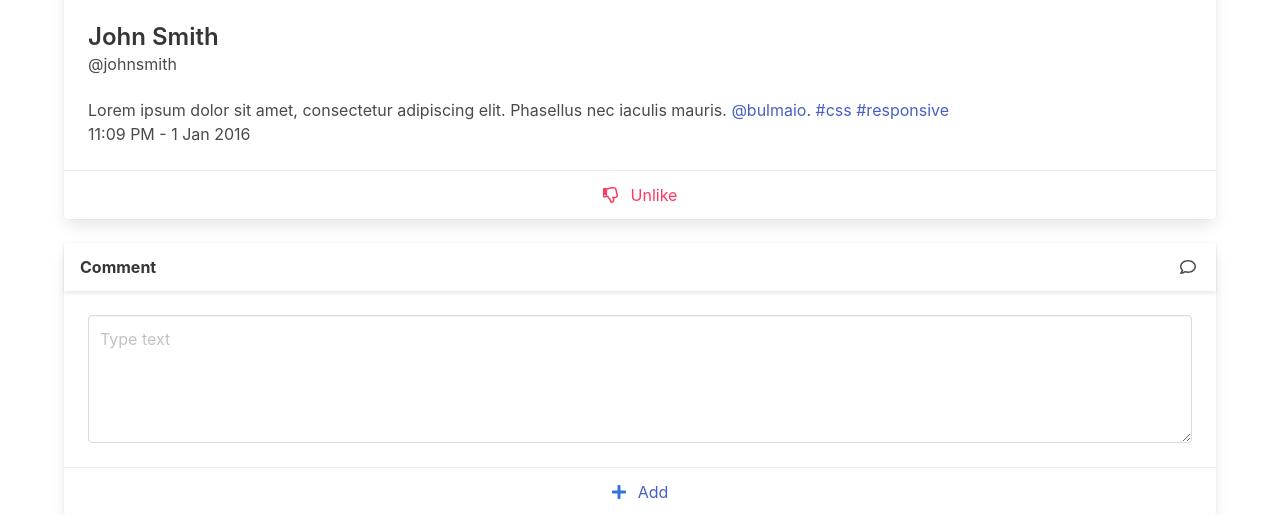
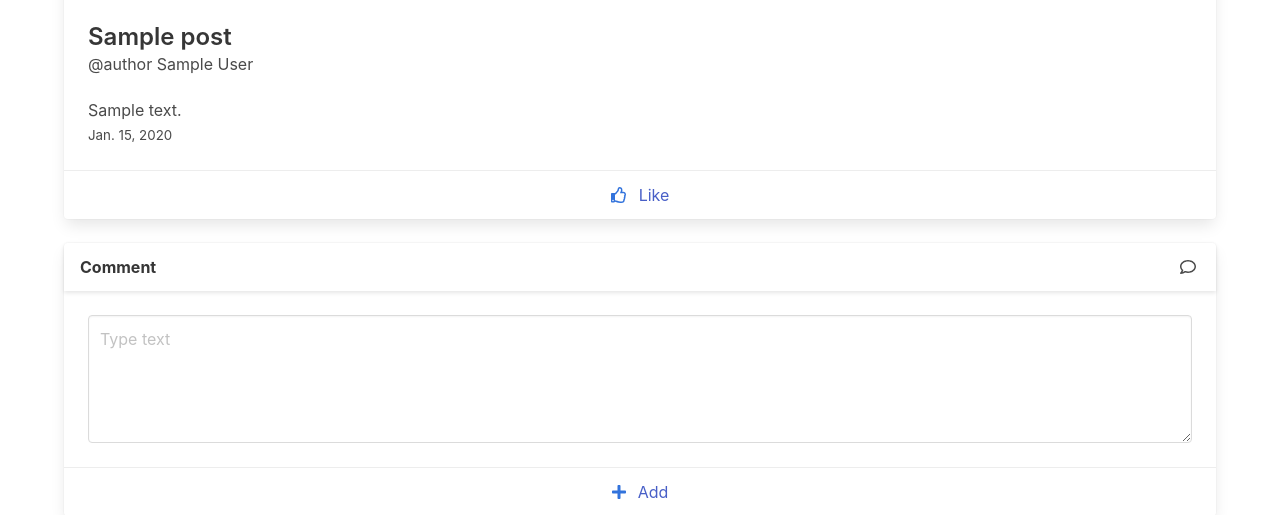
Before and after one commit to kubsonen/my-blog-app, a Django app: page /post/1 in a window 1280 px wide. Shown: the part 993-1508 px from the top of the page. Run offline with Django 3.2, Linux system fonts and the light colour scheme; tables that the repository leaves empty hold one stand-in row (values such as "Sample post"); some libraries are stand-ins or nearby versions.

Commit message:
Like action and count in post details

```diff
--- a/blog/post/templates/post/post.html
+++ b/blog/post/templates/post/post.html
@@ -10,7 +10,7 @@
             </span>
             <span class="card-footer-item">
                 <i class="far fa-thumbs-up" style="margin-right: .75rem; color: #3273dc;"></i>
-                <a href="#">Likes (34)</a>
+                <a href="#">Likes ({{ count_of_likes }})</a>
             </span>
             <span class="card-footer-item">
                 <i class="far fa-comments" style="margin-right: .75rem; color: #3273dc;"></i>
@@ -25,24 +25,30 @@
         <div class="card-content">
             <div class="media">
                 <div class="media-content">
-                    <p class="title is-4">John Smith</p>
-                    <p class="subtitle is-6">@johnsmith</p>
+                    <p class="title is-4">{{ blog_dto_post.tittle }}</p>
+                    <p class="subtitle is-6">@author {{ blog_dto_post.author }}</p>
                 </div>
             </div>
 
             <div class="content">
-                Lorem ipsum dolor sit amet, consectetur adipiscing elit.
-                Phasellus nec iaculis mauris. <a>@bulmaio</a>.
-                <a href="#">#css</a> <a href="#">#responsive</a>
+                {{ blog_dto_post.content }}
                 <br>
-                <time datetime="2016-1-1">11:09 PM - 1 Jan 2016</time>
+                <time style="font-size: smaller;">{{ blog_dto_post.create_date }}</time>
             </div>
         </div>
         <footer class="card-footer">
+            {% if blog_dto_post.like %}
             <span class="card-footer-item">
                 <i class="far fa-thumbs-down" style="margin-right: .75rem; color: hsl(348, 100%, 61%);"></i>
-                <a href="#" style="color: hsl(348, 100%, 61%);">Unlike</a>
+                <a href="/like/{{ blog_dto_post.id }}?like=false" style="color: hsl(348, 100%, 61%);">Unlike</a>
             </span>
+            {% endif %}
+            {% if not blog_dto_post.like %}
+            <span class="card-footer-item">
+                <i class="far fa-thumbs-up" style="margin-right: .75rem; color: #3273dc;"></i>
+                <a href="/like/{{ blog_dto_post.id }}?like=true">Like</a>
+            </span>
+            {% endif %}
         </footer>
     </div>
     <div class="card" style="margin: 1.5rem auto;">
--- a/blog/post/views.py
+++ b/blog/post/views.py
@@ -1,5 +1,6 @@
 from datetime import datetime
 
+from django.db.models import Count
 from django.http import HttpResponseRedirect
 from django.shortcuts import render
 
@@ -8,46 +9,63 @@ from post.models import Post, Like
 from post.util import cut_text
 
 
+def convert_post_to_dto(p, req, cut):
+    dto = PostDTO()
+    dto.id = p.id
+
+    if cut:
+        dto.tittle = cut_text(p.title, 20)
+        dto.content = cut_text(p.content, 200)
+    else:
+        dto.tittle = p.title
+        dto.content = p.content
+
+    dto.author = p.author.first_name + ' ' + p.author.last_name
+    dto.create_date = p.createDate
+
+    current_user = req.user
+    authenticated = req.user.is_authenticated
+
+    password = p.postPassword
+    if password is None or len(password) == 0:
+        dto.password_required = False
+    else:
+        dto.password_required = True
+
+    if authenticated:
+        try:
+            like = Like.objects.get(post=p, author=current_user)
+        except Like.DoesNotExist:
+            like = None
+        if like is not None:
+            dto.like = like.like
+        else:
+            dto.like = False
+
+    return dto
+
+
 def posts(request):
     search_text = request.GET.get('search-text', '')
     ps = Post.objects.all()
     ps_dto = []
-
-    current_user = request.user
     authenticated = request.user.is_authenticated
 
     for p in ps:
-        dto = PostDTO()
-        dto.id = p.id
-        dto.tittle = cut_text(p.title, 20)
-        dto.content = cut_text(p.content, 200)
-        dto.author = p.author.first_name + ' ' + p.author.last_name
-        dto.create_date = p.createDate
-
-        password = p.postPassword
-        if password is None or len(password) == 0:
-            dto.password_required = False
-        else:
-            dto.password_required = True
-
-        if authenticated:
-            try:
-                like = Like.objects.get(post=p, author=current_user)
-            except Like.DoesNotExist:
-                like = None
-            if like is not None:
-                dto.like = like.like
-            else:
-                dto.like = False
-
-        ps_dto.append(dto)
+        ps_dto.append(convert_post_to_dto(p, request, True))
 
     context = {'search_text': search_text, 'blog_dto_posts': ps_dto, 'user_logged_in': authenticated}
     return render(request, 'post/posts.html', context)
 
 
 def post(request, post_id):
-    return render(request, 'post/post.html')
+    p = Post.objects.get(id=post_id)
+    p_dto = convert_post_to_dto(p, request, False)
+    authenticated = request.user.is_authenticated
+    # likes = Like.objects.filter(post=p).aggregate(Count('id'))
+    likes = Like.objects.filter(post=p, like=True).count()
+    context = {'blog_dto_post': p_dto, 'user_logged_in': authenticated, 'count_of_likes': likes}
+    return render(request, 'post/post.html', context)
 
 
 def post_like(request, post_id):
```
